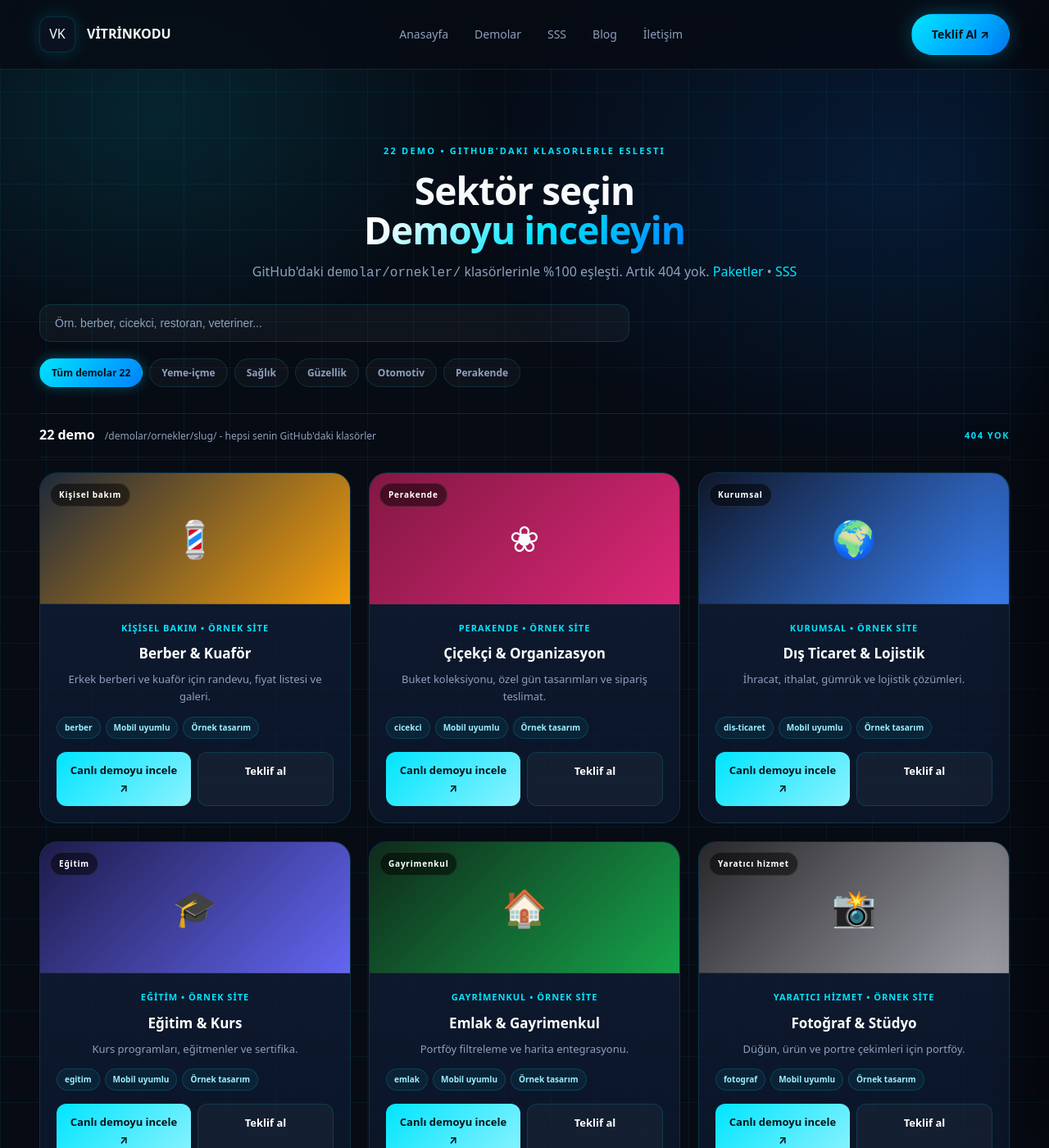
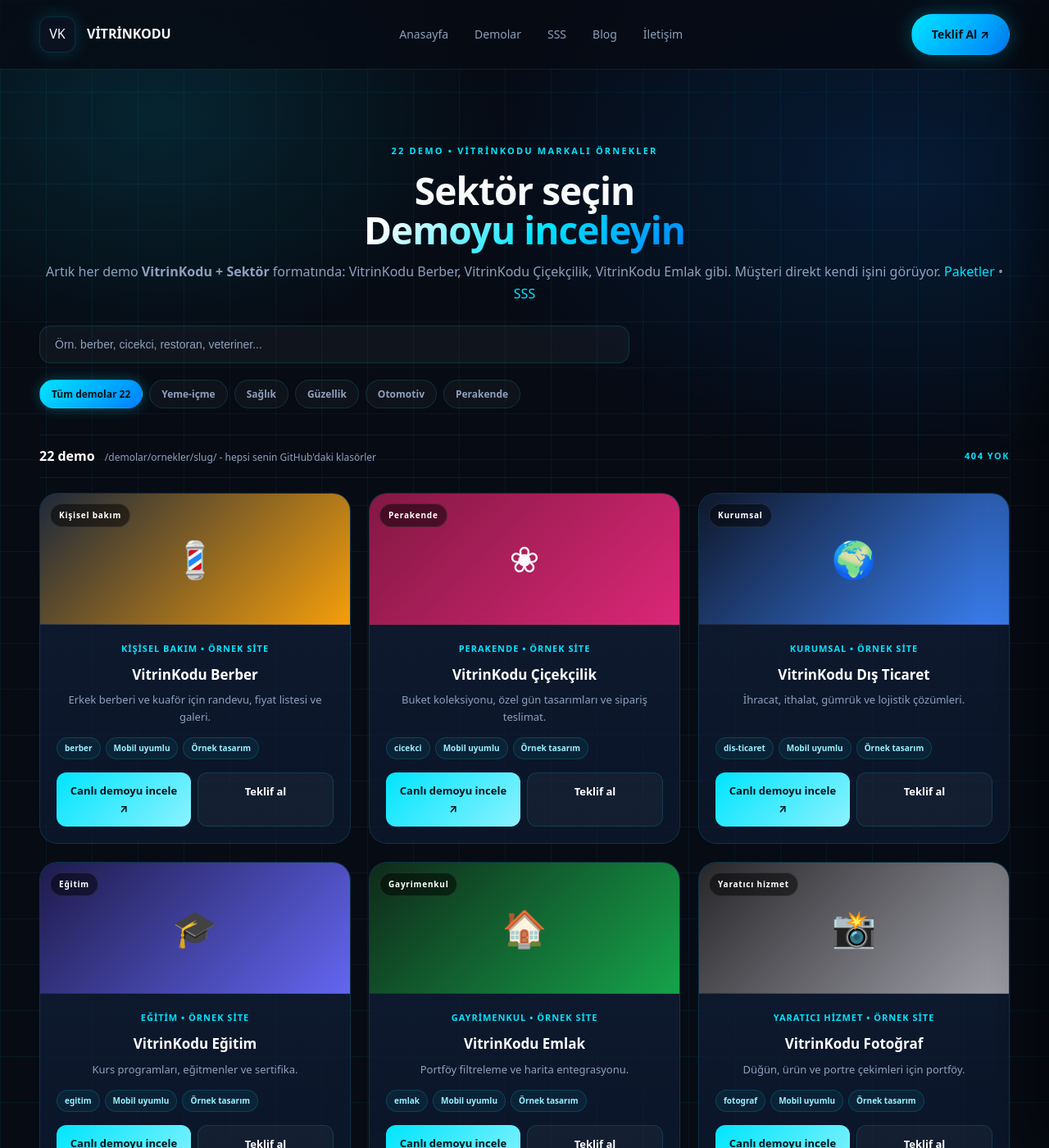
Before and after one commit to 1199mem/vitrinkodu.com.tr, a Jekyll site: the page built from demolar/index.html, in a window 1280 px wide and 1400 px high. Shown: the whole window at 82% size. Built offline with Jekyll 4.4.1, drawn with Linux system fonts in a browser that asks for light colours; some of the changed text lies outside the part shown.

Commit message:
index.html

```diff
--- a/demolar/index.html
+++ b/demolar/index.html
@@ -5,9 +5,9 @@ description: 22 sektörel demo - berber, cicekci, dis-ticaret, egitim, emlak, fo
 ---
 <div class="wrap">
 <div class="page-head">
-<span class="tag">22 DEMO • GITHUB'DAKI KLASORLERLE ESLESTI</span>
+<span class="tag">22 DEMO • VİTRİNKODU MARKALI ÖRNEKLER</span>
 <h1>Sektör seçin<br><span class="grad">Demoyu inceleyin</span></h1>
-<p class="sub">GitHub'daki <code>demolar/ornekler/</code> klasörlerinle %100 eşleşti. Artık 404 yok. <a href="/#paketler" style="color:var(--cyan)">Paketler</a> • <a href="/sss/" style="color:var(--cyan)">SSS</a></p>
+<p class="sub">Artık her demo <b>VitrinKodu + Sektör</b> formatında: VitrinKodu Berber, VitrinKodu Çiçekçilik, VitrinKodu Emlak gibi. Müşteri direkt kendi işini görüyor. <a href="/#paketler" style="color:var(--cyan)">Paketler</a> • <a href="/sss/" style="color:var(--cyan)">SSS</a></p>
 <div class="demo-search-wrap">
 <input type="search" id="demoSearch" class="demo-search" placeholder="Örn. berber, cicekci, restoran, veteriner..." oninput="filterDemos()">
 </div>
@@ -24,11 +24,11 @@ description: 22 sektörel demo - berber, cicekci, dis-ticaret, egitim, emlak, fo
 <div style="font-size:11px;font-weight:800;letter-spacing:1.5px;color:var(--cyan)">404 YOK</div>
 </div>
 <div class="demo-grid-22" id="demoGrid">
-<div class="demo-card-22" data-category="kişisel bakım" data-name="berber & kuaför berber kişisel bakım">
+<div class="demo-card-22" data-category="kişisel bakım" data-name="vitrinkodu berber & kuaför berber kişisel bakım">
 <div class="thumb" style="background:linear-gradient(135deg,#1e293b,#f59e0b)">💈<span class="badge-cat">Kişisel bakım</span></div>
 <div class="card-body">
 <div class="cat">Kişisel bakım • ÖRNEK SİTE</div>
-<h3>Berber & Kuaför</h3>
+<h3>VitrinKodu Berber</h3>
 <p>Erkek berberi ve kuaför için randevu, fiyat listesi ve galeri.</p>
 <div class="tags"><span>berber</span><span>Mobil uyumlu</span><span>Örnek tasarım</span></div>
 <div class="actions">
@@ -37,11 +37,11 @@ description: 22 sektörel demo - berber, cicekci, dis-ticaret, egitim, emlak, fo
 </div>
 </div>
 </div>
-<div class="demo-card-22" data-category="perakende" data-name="çiçekçi & organizasyon cicekci perakende">
+<div class="demo-card-22" data-category="perakende" data-name="vitrinkodu çiçekçi & organizasyon cicekci perakende">
 <div class="thumb" style="background:linear-gradient(135deg,#831843,#db2777)">❀<span class="badge-cat">Perakende</span></div>
 <div class="card-body">
 <div class="cat">Perakende • ÖRNEK SİTE</div>
-<h3>Çiçekçi & Organizasyon</h3>
+<h3>VitrinKodu Çiçekçilik</h3>
 <p>Buket koleksiyonu, özel gün tasarımları ve sipariş teslimat.</p>
 <div class="tags"><span>cicekci</span><span>Mobil uyumlu</span><span>Örnek tasarım</span></div>
 <div class="actions">
@@ -50,11 +50,11 @@ description: 22 sektörel demo - berber, cicekci, dis-ticaret, egitim, emlak, fo
 </div>
 </div>
 </div>
-<div class="demo-card-22" data-category="kurumsal" data-name="dış ticaret & lojistik dis-ticaret kurumsal">
+<div class="demo-card-22" data-category="kurumsal" data-name="vitrinkodu dış ticaret & lojistik dis-ticaret kurumsal">
 <div class="thumb" style="background:linear-gradient(135deg,#0f172a,#3b82f6)">🌍<span class="badge-cat">Kurumsal</span></div>
 <div class="card-body">
 <div class="cat">Kurumsal • ÖRNEK SİTE</div>
-<h3>Dış Ticaret & Lojistik</h3>
+<h3>VitrinKodu Dış Ticaret</h3>
 <p>İhracat, ithalat, gümrük ve lojistik çözümleri.</p>
 <div class="tags"><span>dis-ticaret</span><span>Mobil uyumlu</span><span>Örnek tasarım</span></div>
 <div class="actions">
@@ -63,11 +63,11 @@ description: 22 sektörel demo - berber, cicekci, dis-ticaret, egitim, emlak, fo
 </div>
 </div>
 </div>
-<div class="demo-card-22" data-category="eğitim" data-name="eğitim & kurs egitim eğitim">
+<div class="demo-card-22" data-category="eğitim" data-name="vitrinkodu eğitim & kurs egitim eğitim">
 <div class="thumb" style="background:linear-gradient(135deg,#1e1b4b,#6366f1)">🎓<span class="badge-cat">Eğitim</span></div>
 <div class="card-body">
 <div class="cat">Eğitim • ÖRNEK SİTE</div>
-<h3>Eğitim & Kurs</h3>
+<h3>VitrinKodu Eğitim</h3>
 <p>Kurs programları, eğitmenler ve sertifika.</p>
 <div class="tags"><span>egitim</span><span>Mobil uyumlu</span><span>Örnek tasarım</span></div>
 <div class="actions">
@@ -76,11 +76,11 @@ description: 22 sektörel demo - berber, cicekci, dis-ticaret, egitim, emlak, fo
 </div>
 </div>
 </div>
-<div class="demo-card-22" data-category="gayrimenkul" data-name="emlak & gayrimenkul emlak gayrimenkul">
+<div class="demo-card-22" data-category="gayrimenkul" data-name="vitrinkodu emlak & gayrimenkul emlak gayrimenkul">
 <div class="thumb" style="background:linear-gradient(135deg,#0f2a1a,#16a34a)">🏠<span class="badge-cat">Gayrimenkul</span></div>
 <div class="card-body">
 <div class="cat">Gayrimenkul • ÖRNEK SİTE</div>
-<h3>Emlak & Gayrimenkul</h3>
+<h3>VitrinKodu Emlak</h3>
 <p>Portföy filtreleme ve harita entegrasyonu.</p>
 <div class="tags"><span>emlak</span><span>Mobil uyumlu</span><span>Örnek tasarım</span></div>
 <div class="actions">
@@ -89,11 +89,11 @@ description: 22 sektörel demo - berber, cicekci, dis-ticaret, egitim, emlak, fo
 </div>
 </div>
 </div>
-<div class="demo-card-22" data-category="yaratıcı hizmet" data-name="fotoğraf & stüdyo fotograf yaratıcı hizmet">
+<div class="demo-card-22" data-category="yaratıcı hizmet" data-name="vitrinkodu fotoğraf & stüdyo fotograf yaratıcı hizmet">
 <div class="thumb" style="background:linear-gradient(135deg,#27272a,#a1a1aa)">📸<span class="badge-cat">Yaratıcı hizmet</span></div>
 <div class="card-body">
 <div class="cat">Yaratıcı hizmet • ÖRNEK SİTE</div>
-<h3>Fotoğraf & Stüdyo</h3>
+<h3>VitrinKodu Fotoğraf</h3>
 <p>Düğün, ürün ve portre çekimleri için portföy.</p>
 <div class="tags"><span>fotograf</span><span>Mobil uyumlu</span><span>Örnek tasarım</span></div>
 <div class="actions">
@@ -102,11 +102,11 @@ description: 22 sektörel demo - berber, cicekci, dis-ticaret, egitim, emlak, fo
 </div>
 </div>
 </div>
-<div class="demo-card-22" data-category="güzellik" data-name="güzellik & kuaför guzellik güzellik">
+<div class="demo-card-22" data-category="güzellik" data-name="vitrinkodu güzellik & kuaför guzellik güzellik">
 <div class="thumb" style="background:linear-gradient(135deg,#2a1a3a,#7c3aed)">💇<span class="badge-cat">Güzellik</span></div>
 <div class="card-body">
 <div class="cat">Güzellik • ÖRNEK SİTE</div>
-<h3>Güzellik & Kuaför</h3>
+<h3>VitrinKodu Güzellik</h3>
 <p>Kuaför ve güzellik salonu için fiyat listesi ve randevu.</p>
 <div class="tags"><span>guzellik</span><span>Mobil uyumlu</span><span>Örnek tasarım</span></div>
 <div class="actions">
@@ -115,11 +115,11 @@ description: 22 sektörel demo - berber, cicekci, dis-ticaret, egitim, emlak, fo
 </div>
 </div>
 </div>
-<div class="demo-card-22" data-category="profesyonel hizmet" data-name="hukuk & danışmanlık hukuk profesyonel hizmet">
+<div class="demo-card-22" data-category="profesyonel hizmet" data-name="vitrinkodu hukuk & danışmanlık hukuk profesyonel hizmet">
 <div class="thumb" style="background:linear-gradient(135deg,#1e1b4b,#3b82f6)">⚖<span class="badge-cat">Profesyonel hizmet</span></div>
 <div class="card-body">
 <div class="cat">Profesyonel hizmet • ÖRNEK SİTE</div>
-<h3>Hukuk & Danışmanlık</h3>
+<h3>VitrinKodu Hukuk</h3>
 <p>Dava alanları, makaleler ve danışma formu.</p>
 <div class="tags"><span>hukuk</span><span>Mobil uyumlu</span><span>Örnek tasarım</span></div>
 <div class="actions">
@@ -128,11 +128,11 @@ description: 22 sektörel demo - berber, cicekci, dis-ticaret, egitim, emlak, fo
 </div>
 </div>
 </div>
-<div class="demo-card-22" data-category="yapı" data-name="yapı & i̇nşaat insaat yapı">
+<div class="demo-card-22" data-category="yapı" data-name="vitrinkodu yapı & i̇nşaat insaat yapı">
 <div class="thumb" style="background:linear-gradient(135deg,#27272a,#71717a)">🏢<span class="badge-cat">Yapı</span></div>
 <div class="card-body">
 <div class="cat">Yapı • ÖRNEK SİTE</div>
-<h3>Yapı & İnşaat</h3>
+<h3>VitrinKodu İnşaat</h3>
 <p>Projeler ve şantiye takibi.</p>
 <div class="tags"><span>insaat</span><span>Mobil uyumlu</span><span>Örnek tasarım</span></div>
 <div class="actions">
@@ -141,11 +141,11 @@ description: 22 sektörel demo - berber, cicekci, dis-ticaret, egitim, emlak, fo
 </div>
 </div>
 </div>
-<div class="demo-card-22" data-category="yeme-içme" data-name="kebap & restoran kebap yeme-içme">
+<div class="demo-card-22" data-category="yeme-içme" data-name="vitrinkodu kebap & restoran kebap yeme-içme">
 <div class="thumb" style="background:linear-gradient(135deg,#7f1d1d,#f97316)">🥙<span class="badge-cat">Yeme-içme</span></div>
 <div class="card-body">
 <div class="cat">Yeme-içme • ÖRNEK SİTE</div>
-<h3>Kebap & Restoran</h3>
+<h3>VitrinKodu Kebap</h3>
 <p>Kebap menüsü, şef önerileri ve rezervasyon.</p>
 <div class="tags"><span>kebap</span><span>Mobil uyumlu</span><span>Örnek tasarım</span></div>
 <div class="actions">
@@ -154,11 +154,11 @@ description: 22 sektörel demo - berber, cicekci, dis-ticaret, egitim, emlak, fo
 </div>
 </div>
 </div>
-<div class="demo-card-22" data-category="sağlık" data-name="klinik & diş hekimi klinik sağlık">
+<div class="demo-card-22" data-category="sağlık" data-name="vitrinkodu klinik & diş hekimi klinik sağlık">
 <div class="thumb" style="background:linear-gradient(135deg,#06303a,#0891b2)">🦷<span class="badge-cat">Sağlık</span></div>
 <div class="card-body">
 <div class="cat">Sağlık • ÖRNEK SİTE</div>
-<h3>Klinik & Diş Hekimi</h3>
+<h3>VitrinKodu Klinik</h3>
 <p>Diş hekimleri için randevu ve tedavi rehberi.</p>
 <div class="tags"><span>klinik</span><span>Mobil uyumlu</span><span>Örnek tasarım</span></div>
 <div class="actions">
@@ -167,11 +167,11 @@ description: 22 sektörel demo - berber, cicekci, dis-ticaret, egitim, emlak, fo
 </div>
 </div>
 </div>
-<div class="demo-card-22" data-category="perakende" data-name="kuruyemiş & şarküteri kuruyemis perakende">
+<div class="demo-card-22" data-category="perakende" data-name="vitrinkodu kuruyemiş & şarküteri kuruyemis perakende">
 <div class="thumb" style="background:linear-gradient(135deg,#451a03,#d97706)">🥜<span class="badge-cat">Perakende</span></div>
 <div class="card-body">
 <div class="cat">Perakende • ÖRNEK SİTE</div>
-<h3>Kuruyemiş & Şarküteri</h3>
+<h3>VitrinKodu Kuruyemiş</h3>
 <p>Kuruyemiş, baharat ve yöresel ürün kataloğu.</p>
 <div class="tags"><span>kuruyemis</span><span>Mobil uyumlu</span><span>Örnek tasarım</span></div>
 <div class="actions">
@@ -180,11 +180,11 @@ description: 22 sektörel demo - berber, cicekci, dis-ticaret, egitim, emlak, fo
 </div>
 </div>
 </div>
-<div class="demo-card-22" data-category="tasarım" data-name="mimarlık & dekorasyon mimarlik tasarım">
+<div class="demo-card-22" data-category="tasarım" data-name="vitrinkodu mimarlık & dekorasyon mimarlik tasarım">
 <div class="thumb" style="background:linear-gradient(135deg,#172554,#0284c7)">📐<span class="badge-cat">Tasarım</span></div>
 <div class="card-body">
 <div class="cat">Tasarım • ÖRNEK SİTE</div>
-<h3>Mimarlık & Dekorasyon</h3>
+<h3>VitrinKodu Mimarlık</h3>
 <p>Proje galerisi ve keşif formu.</p>
 <div class="tags"><span>mimarlik</span><span>Mobil uyumlu</span><span>Örnek tasarım</span></div>
 <div class="actions">
@@ -193,11 +193,11 @@ description: 22 sektörel demo - berber, cicekci, dis-ticaret, egitim, emlak, fo
 </div>
 </div>
 </div>
-<div class="demo-card-22" data-category="taşımacılık" data-name="nakliyat & taşımacılık nakliyat taşımacılık">
+<div class="demo-card-22" data-category="taşımacılık" data-name="vitrinkodu nakliyat & taşımacılık nakliyat taşımacılık">
 <div class="thumb" style="background:linear-gradient(135deg,#1e293b,#475569)">🚚<span class="badge-cat">Taşımacılık</span></div>
 <div class="card-body">
 <div class="cat">Taşımacılık • ÖRNEK SİTE</div>
-<h3>Nakliyat & Taşımacılık</h3>
+<h3>VitrinKodu Nakliyat</h3>
 <p>Evden eve nakliyat ve asansörlü taşıma.</p>
 <div class="tags"><span>nakliyat</span><span>Mobil uyumlu</span><span>Örnek tasarım</span></div>
 <div class="actions">
@@ -206,11 +206,11 @@ description: 22 sektörel demo - berber, cicekci, dis-ticaret, egitim, emlak, fo
 </div>
 </div>
 </div>
-<div class="demo-card-22" data-category="turizm" data-name="otel & konaklama otel turizm">
+<div class="demo-card-22" data-category="turizm" data-name="vitrinkodu otel & konaklama otel turizm">
 <div class="thumb" style="background:linear-gradient(135deg,#064e3b,#10b981)">🏨<span class="badge-cat">Turizm</span></div>
 <div class="card-body">
 <div class="cat">Turizm • ÖRNEK SİTE</div>
-<h3>Otel & Konaklama</h3>
+<h3>VitrinKodu Otel</h3>
 <p>Oda tipleri, rezervasyon ve turlar.</p>
 <div class="tags"><span>otel</span><span>Mobil uyumlu</span><span>Örnek tasarım</span></div>
 <div class="actions">
@@ -219,11 +219,11 @@ description: 22 sektörel demo - berber, cicekci, dis-ticaret, egitim, emlak, fo
 </div>
 </div>
 </div>
-<div class="demo-card-22" data-category="otomotiv" data-name="oto galeri & satış oto-galeri otomotiv">
+<div class="demo-card-22" data-category="otomotiv" data-name="vitrinkodu oto galeri & satış oto-galeri otomotiv">
 <div class="thumb" style="background:linear-gradient(135deg,#7f1d1d,#ef4444)">🏁<span class="badge-cat">Otomotiv</span></div>
 <div class="card-body">
 <div class="cat">Otomotiv • ÖRNEK SİTE</div>
-<h3>Oto Galeri & Satış</h3>
+<h3>VitrinKodu Oto Galeri</h3>
 <p>Araç ilanları, filtreleme ve ekspertiz.</p>
 <div class="tags"><span>oto-galeri</span><span>Mobil uyumlu</span><span>Örnek tasarım</span></div>
 <div class="actions">
@@ -232,11 +232,11 @@ description: 22 sektörel demo - berber, cicekci, dis-ticaret, egitim, emlak, fo
 </div>
 </div>
 </div>
-<div class="demo-card-22" data-category="otomotiv" data-name="oto servis & bakım oto-servis otomotiv">
+<div class="demo-card-22" data-category="otomotiv" data-name="vitrinkodu oto servis & bakım oto-servis otomotiv">
 <div class="thumb" style="background:linear-gradient(135deg,#312e81,#6366f1)">🚗<span class="badge-cat">Otomotiv</span></div>
 <div class="card-body">
 <div class="cat">Otomotiv • ÖRNEK SİTE</div>
-<h3>Oto Servis & Bakım</h3>
+<h3>VitrinKodu Oto Servis</h3>
 <p>Acil yol yardım ve bakım paketleri.</p>
 <div class="tags"><span>oto-servis</span><span>Mobil uyumlu</span><span>Örnek tasarım</span></div>
 <div class="actions">
@@ -245,11 +245,11 @@ description: 22 sektörel demo - berber, cicekci, dis-ticaret, egitim, emlak, fo
 </div>
 </div>
 </div>
-<div class="demo-card-22" data-category="yeme-içme" data-name="restoran & qr menü restoran yeme-içme">
+<div class="demo-card-22" data-category="yeme-içme" data-name="vitrinkodu restoran & qr menü restoran yeme-içme">
 <div class="thumb" style="background:linear-gradient(135deg,#3a1a0e,#ea580c)">🍽<span class="badge-cat">Yeme-içme</span></div>
 <div class="card-body">
 <div class="cat">Yeme-içme • ÖRNEK SİTE</div>
-<h3>Restoran & QR Menü</h3>
+<h3>VitrinKodu Restoran</h3>
 <p>Lezzet odaklı menü, şef seçkileri ve rezervasyon.</p>
 <div class="tags"><span>restoran</span><span>Mobil uyumlu</span><span>Örnek tasarım</span></div>
 <div class="actions">
@@ -258,11 +258,11 @@ description: 22 sektörel demo - berber, cicekci, dis-ticaret, egitim, emlak, fo
 </div>
 </div>
 </div>
-<div class="demo-card-22" data-category="kurumsal" data-name="sanayi & i̇malat sanayi kurumsal">
+<div class="demo-card-22" data-category="kurumsal" data-name="vitrinkodu sanayi & i̇malat sanayi kurumsal">
 <div class="thumb" style="background:linear-gradient(135deg,#1e293b,#f97316)">🏭<span class="badge-cat">Kurumsal</span></div>
 <div class="card-body">
 <div class="cat">Kurumsal • ÖRNEK SİTE</div>
-<h3>Sanayi & İmalat</h3>
+<h3>VitrinKodu Sanayi</h3>
 <p>Fabrika ve OSB için kurumsal katalog.</p>
 <div class="tags"><span>sanayi</span><span>Mobil uyumlu</span><span>Örnek tasarım</span></div>
 <div class="actions">
@@ -271,11 +271,11 @@ description: 22 sektörel demo - berber, cicekci, dis-ticaret, egitim, emlak, fo
 </div>
 </div>
 </div>
-<div class="demo-card-22" data-category="spor & yaşam" data-name="spor salonu & fitness spor-salonu spor & yaşam">
+<div class="demo-card-22" data-category="spor & yaşam" data-name="vitrinkodu spor salonu & fitness spor-salonu spor & yaşam">
 <div class="thumb" style="background:linear-gradient(135deg,#14532d,#22c55e)">💪<span class="badge-cat">Spor & yaşam</span></div>
 <div class="card-body">
 <div class="cat">Spor & yaşam • ÖRNEK SİTE</div>
-<h3>Spor Salonu & Fitness</h3>
+<h3>VitrinKodu Spor Salonu</h3>
 <p>Üyelik paketleri ve antrenör kadrosu.</p>
 <div class="tags"><span>spor-salonu</span><span>Mobil uyumlu</span><span>Örnek tasarım</span></div>
 <div class="actions">
@@ -284,11 +284,11 @@ description: 22 sektörel demo - berber, cicekci, dis-ticaret, egitim, emlak, fo
 </div>
 </div>
 </div>
-<div class="demo-card-22" data-category="ev & işyeri" data-name="temizlik & hijyen temizlik ev & işyeri">
+<div class="demo-card-22" data-category="ev & işyeri" data-name="vitrinkodu temizlik & hijyen temizlik ev & işyeri">
 <div class="thumb" style="background:linear-gradient(135deg,#0c4a6e,#0ea5e9)">🧹<span class="badge-cat">Ev & işyeri</span></div>
 <div class="card-body">
 <div class="cat">Ev & işyeri • ÖRNEK SİTE</div>
-<h3>Temizlik & Hijyen</h3>
+<h3>VitrinKodu Temizlik</h3>
 <p>Ev ve işyeri temizlik paketleri ve rezervasyon.</p>
 <div class="tags"><span>temizlik</span><span>Mobil uyumlu</span><span>Örnek tasarım</span></div>
 <div class="actions">
@@ -297,11 +297,11 @@ description: 22 sektörel demo - berber, cicekci, dis-ticaret, egitim, emlak, fo
 </div>
 </div>
 </div>
-<div class="demo-card-22" data-category="sağlık" data-name="veteriner & pet veteriner sağlık">
+<div class="demo-card-22" data-category="sağlık" data-name="vitrinkodu veteriner & pet veteriner sağlık">
 <div class="thumb" style="background:linear-gradient(135deg,#14532d,#4ade80)">🐾<span class="badge-cat">Sağlık</span></div>
 <div class="card-body">
 <div class="cat">Sağlık • ÖRNEK SİTE</div>
-<h3>Veteriner & Pet</h3>
+<h3>VitrinKodu Veteriner</h3>
 <p>Veteriner kliniği için randevu ve hizmetler.</p>
 <div class="tags"><span>veteriner</span><span>Mobil uyumlu</span><span>Örnek tasarım</span></div>
 <div class="actions">
```
